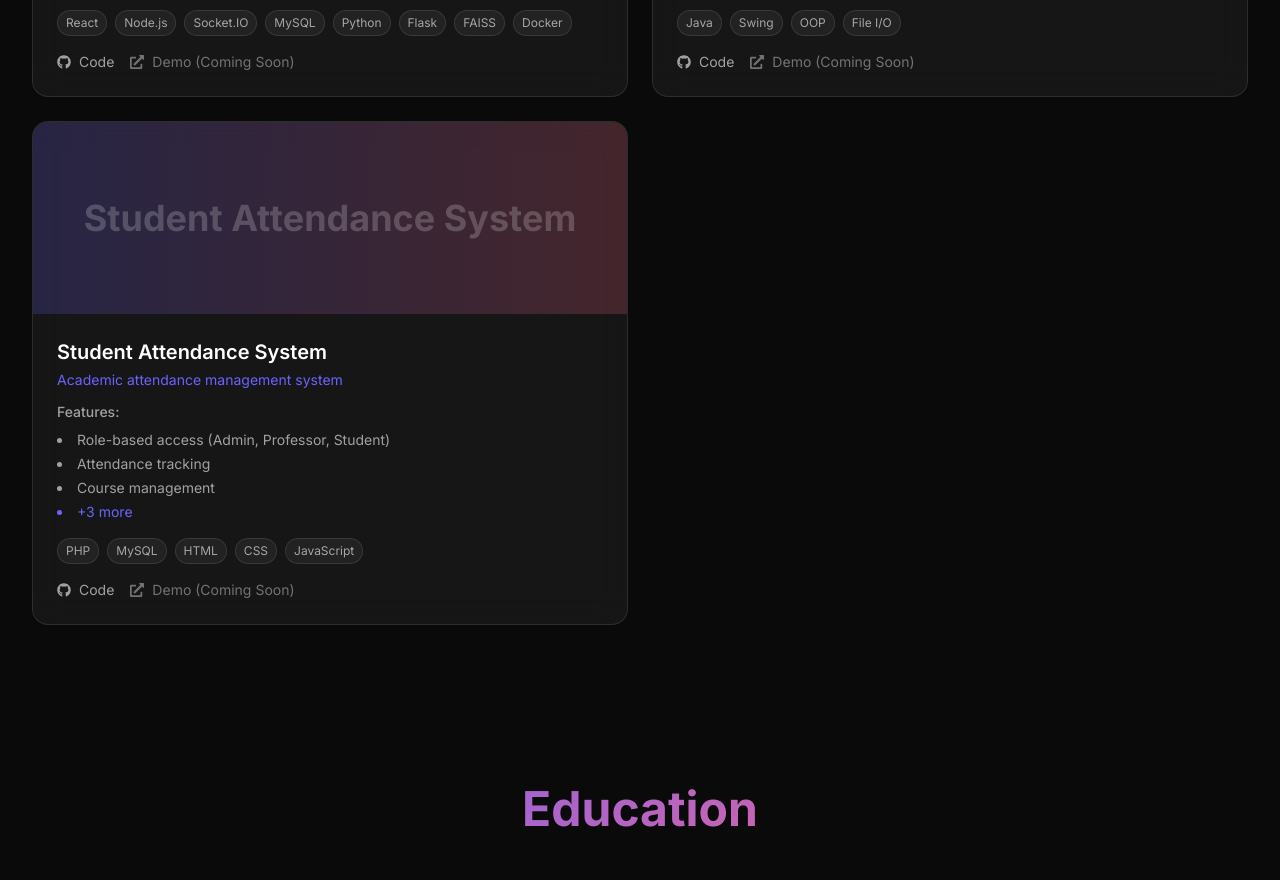
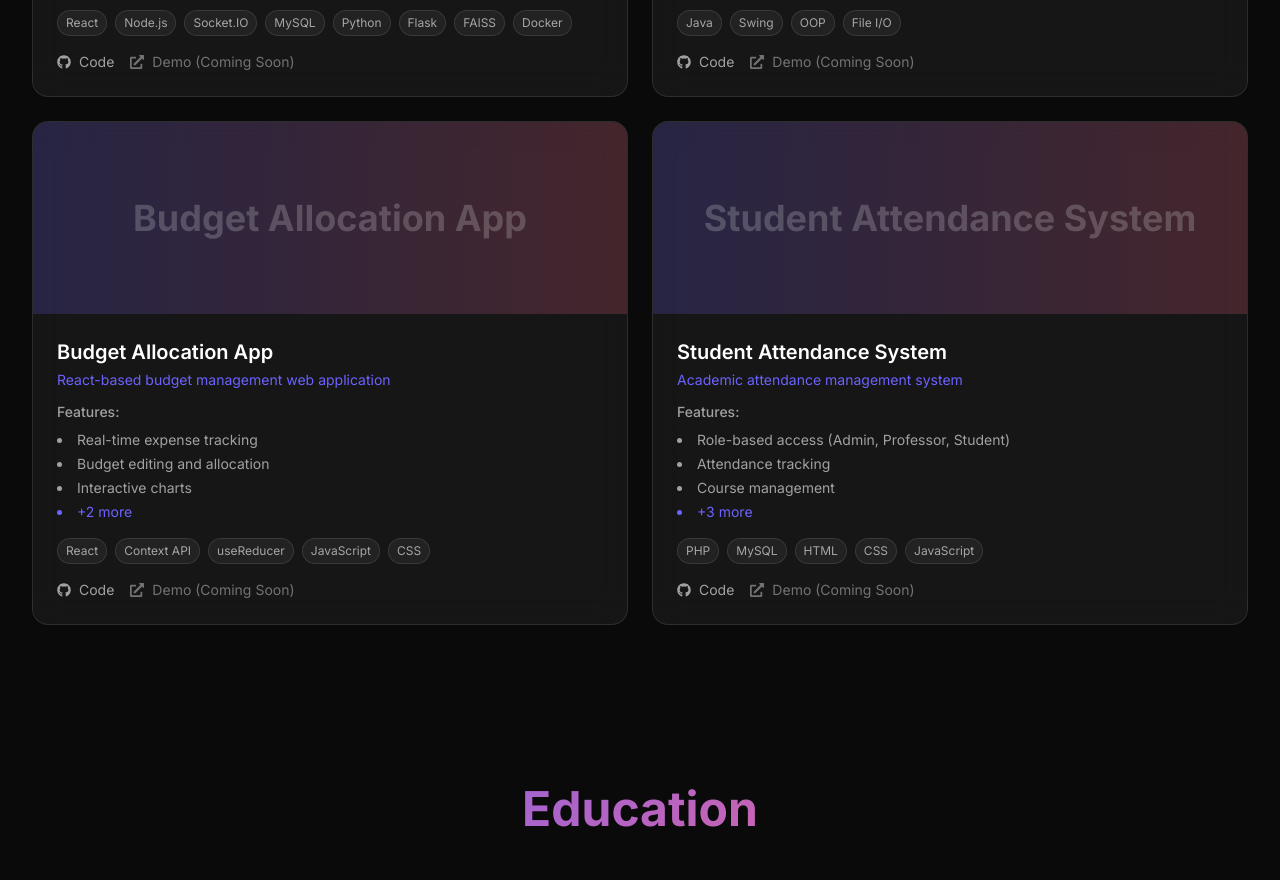
Before and after one commit to Zahra-chb/Portfolio, a React (Vite) app: page / in a window 1280 px wide. Shown: the part 3700-4580 px from the top of the page. Built offline with nearby package versions, Linux system fonts and the light colour scheme; no server answers.

Commit message:
Ajout projet Budget Allocation App

```diff
--- a/src/data/index.js
+++ b/src/data/index.js
@@ -125,6 +125,22 @@ export const projects = [
   },
   {
     id: 3,
+    title: "Budget Allocation App",
+    description: "React-based budget management web application",
+    features: [
+      "Real-time expense tracking",
+      "Budget editing and allocation",
+      "Interactive charts",
+      "Data persistence with React Context API",
+      "State management with useReducer",
+    ],
+    tech: ["React", "Context API", "useReducer", "JavaScript", "CSS"],
+    github: "https://github.com/Zahra-chb/ejtos-react_budget_app.git",
+    live: "#",
+    image: "https://via.placeholder.com/600x400/4CAF50/FFFFFF?text=Budget+App",
+  },
+  {
+    id: 4,
     title: "Student Attendance System",
     description: "Academic attendance management system",
     features: [
@@ -138,7 +154,7 @@ export const projects = [
     tech: ["PHP", "MySQL", "HTML", "CSS", "JavaScript"],
     github: "https://github.com/Zahra-chb/student-attendance-system",
     live: "#",
-    image: "https://via.placeholder.com/600x400/4CAF50/FFFFFF?text=Attendance+System",
+    image: "https://via.placeholder.com/600x400/FF9800/FFFFFF?text=Attendance+System",
   },
 ];
 
```
